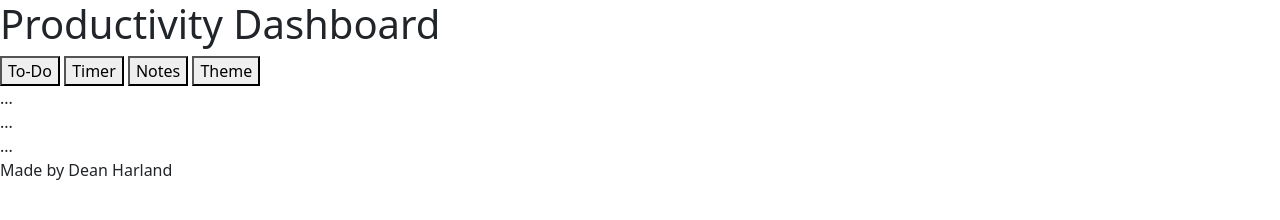
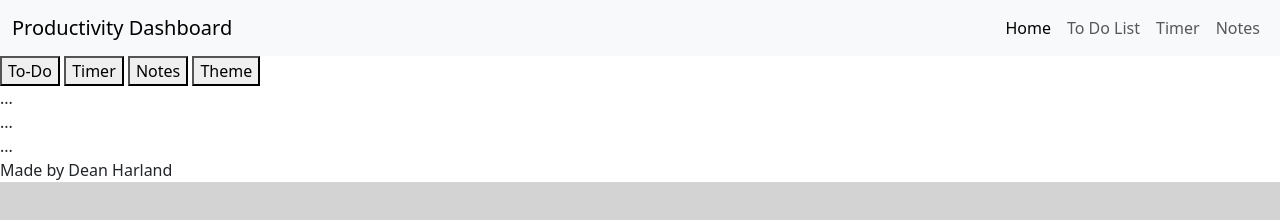
Before and after one commit to DeanHarland/productivity-dashboard, a plain HTML site: page index.html in a window 1280 px wide. Drawn offline with nearby package versions, Linux system fonts and the light colour scheme.

Commit message:
Add navbar boilerplate.

```diff
--- a/assets/css/styles.css
+++ b/assets/css/styles.css
@@ -0,0 +1,3 @@
+html{
+    background-color: lightgray;
+}
--- a/index.html
+++ b/index.html
@@ -10,13 +10,38 @@
     <link rel="stylesheet" href="assets/css/styles.css">
 
     <!-- Bootstrap styling Link -->
-    <link href="https://cdn.jsdelivr.net/npm/bootstrap@5.3.8/dist/css/bootstrap.min.css" rel="stylesheet" integrity="sha384-sRIl4kxILFvY47J16cr9ZwB07vP4J8+LH7qKQnuqkuIAvNWLzeN8tE5YBujZqJLB" crossorigin="anonymous">
+    <link href="https://cdn.jsdelivr.net/npm/bootstrap@5.3.8/dist/css/bootstrap.min.css" rel="stylesheet"
+        integrity="sha384-sRIl4kxILFvY47J16cr9ZwB07vP4J8+LH7qKQnuqkuIAvNWLzeN8tE5YBujZqJLB" crossorigin="anonymous">
 
 </head>
 
 <body>
     <header>
-        <h1>Productivity Dashboard</h1>
+        <nav class="navbar navbar-expand-lg bg-body-tertiary">
+            <div class="container-fluid">
+                <a class="navbar-brand" href="#">Productivity Dashboard</a>
+                <button class="navbar-toggler" type="button" data-bs-toggle="collapse" data-bs-target="#navbarNav"
+                    aria-controls="navbarNav" aria-expanded="false" aria-label="Toggle navigation">
+                    <span class="navbar-toggler-icon"></span>
+                </button>
+                <div class="collapse navbar-collapse" id="navbarNav">
+                    <ul class="navbar-nav ms-auto">
+                        <li class="nav-item">
+                            <a class="nav-link active" aria-current="page" href="#">Home</a>
+                        </li>
+                        <li class="nav-item">
+                            <a class="nav-link" href="#">To Do List</a>
+                        </li>
+                        <li class="nav-item">
+                            <a class="nav-link" href="#">Timer</a>
+                        </li>
+                        <li class="nav-item">
+                            <a class="nav-link" href="#">Notes</a>
+                        </li>
+                    </ul>
+                </div>
+            </div>
+        </nav>
     </header>
 
     <nav>
@@ -37,7 +62,9 @@
     </footer>
 
     <script src="assets/js/scripts.js"></script>
-    <script src="https://cdn.jsdelivr.net/npm/bootstrap@5.3.8/dist/js/bootstrap.bundle.min.js" integrity="sha384-FKyoEForCGlyvwx9Hj09JcYn3nv7wiPVlz7YYwJrWVcXK/BmnVDxM+D2scQbITxI" crossorigin="anonymous"></script>
+    <script src="https://cdn.jsdelivr.net/npm/bootstrap@5.3.8/dist/js/bootstrap.bundle.min.js"
+        integrity="sha384-FKyoEForCGlyvwx9Hj09JcYn3nv7wiPVlz7YYwJrWVcXK/BmnVDxM+D2scQbITxI"
+        crossorigin="anonymous"></script>
 
 </body>
 
```
